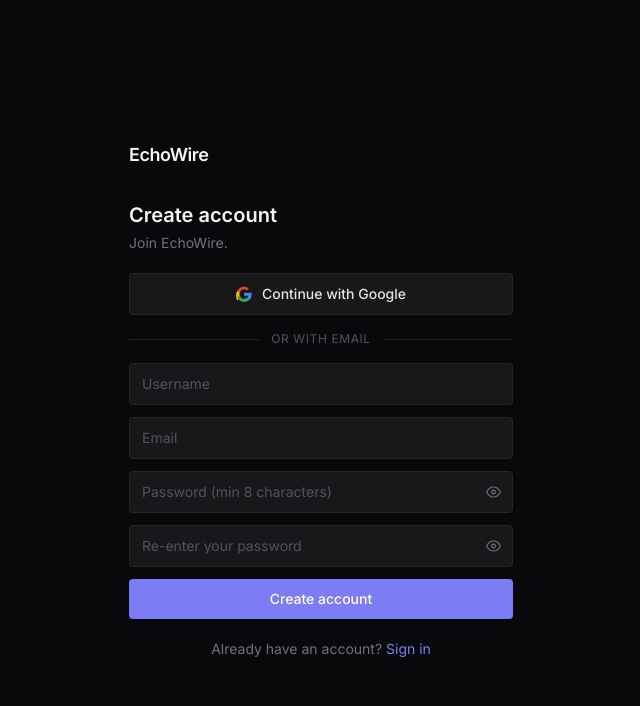
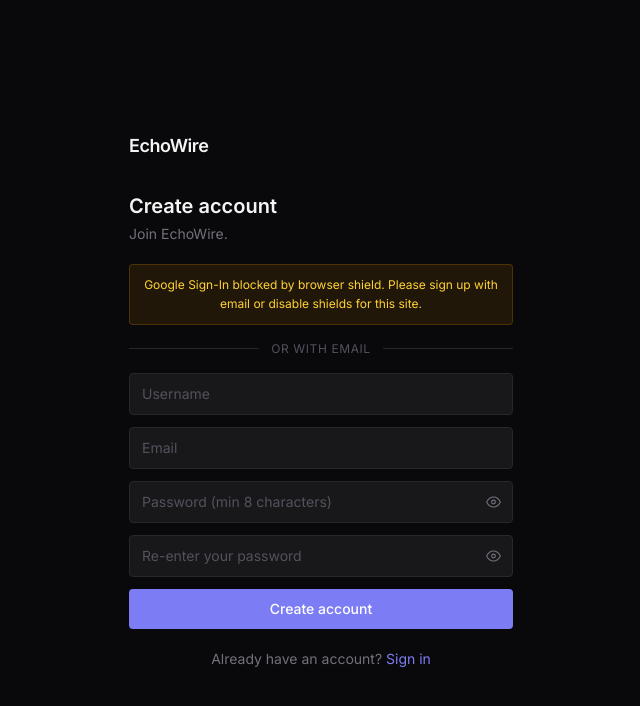
Before and after one commit to soumendradey2007-svg/echowire, a React (Vite) app: page / in a window 1280 px wide. Both pictures are taken after a click on the button "Get started". Shown: the top 706 px of the page, without its empty margins (319-959 px from the left). Built offline with nearby package versions, Linux system fonts and the light colour scheme; no server answers; the HTML template or start-up script is replaced by a standard one.

Commit message:
Fix Google Sign-In iframe rendering to eliminate browser popup blocking and support keep me signed in for Google OAuth

```diff
--- a/src/views/AuthView.tsx
+++ b/src/views/AuthView.tsx
@@ -31,6 +31,14 @@
   const [guestName, setGuestName] = useState('');
   const [isGuestMode, setIsGuestMode] = useState(false);
   const [pendingJoinRoom, setPendingJoinRoom] = useState<string | null>(null);
+
+  const [googleLoaded, setGoogleLoaded] = useState(false);
+  const [googleBlocked, setGoogleBlocked] = useState(false);
+  const rememberMeRef = React.useRef(rememberMe);
+
+  useEffect(() => {
+    rememberMeRef.current = rememberMe;
+  }, [rememberMe]);
 
   useEffect(() => {
     const params = new URLSearchParams(window.location.search);
@@ -95,6 +103,9 @@
   const GOOGLE_CLIENT_ID = '217664802574-sk6blcmddomtucjia25le32mq2r7iod4.apps.googleusercontent.com';
 
   useEffect(() => {
+    setGoogleLoaded(false);
+    let mounted = true;
+
     const renderGoogleButtons = () => {
       if (typeof (window as any).google?.accounts?.id !== 'undefined') {
         const google = (window as any).google;
@@ -108,13 +119,19 @@
               try {
                 const res = await apiFetch('/api/auth/google', {
                   method: 'POST',
-                  body: JSON.stringify({ credential: response.credential }),
+                  body: JSON.stringify({
+                    credential: response.credential,
+                    rememberMe: rememberMeRef.current,
+                  }),
                 });
+                if (res?.token) {
+                  setAuthToken(res.token, rememberMeRef.current);
+                }
                 onAuth(res?.user);
               } catch (err: any) {
                 setError(err.message || 'Google sign-in failed');
               } finally {
-                setLoading(false);
+                if (mounted) setLoading(false);
               }
             },
           });
@@ -122,7 +139,8 @@
           const targets = ['google-btn-signup', 'google-btn-signin'];
           for (const tid of targets) {
             const el = document.getElementById(tid);
-            if (el && el.childElementCount === 0) {
+            if (el && !el.getAttribute('data-rendered')) {
+              el.innerHTML = '';
               google.accounts.id.renderButton(el, {
                 theme: 'filled_black',
                 size: 'large',
@@ -130,15 +148,29 @@
                 text: 'continue_with',
                 shape: 'rectangular',
               });
+              el.setAttribute('data-rendered', 'true');
+              if (mounted) setGoogleLoaded(true);
             }
           }
-        } catch {}
+        } catch (err) {
+          console.error('[Google GIS Error]', err);
+        }
       }
     };
 
     renderGoogleButtons();
-    const t = setInterval(renderGoogleButtons, 1000);
-    return () => clearInterval(t);
+    const interval = setInterval(renderGoogleButtons, 300);
+    const blockTimer = setTimeout(() => {
+      if (mounted && typeof (window as any).google?.accounts?.id === 'undefined') {
+        setGoogleBlocked(true);
+      }
+    }, 4000);
+
+    return () => {
+      mounted = false;
+      clearInterval(interval);
+      clearTimeout(blockTimer);
+    };
   }, [mode, isGuestMode]);
 
   const inputCls =
@@ -165,6 +197,9 @@
       if (res.requiresVerification) {
         setEmailSentTo(email);
       } else {
+        if (res?.token) {
+          setAuthToken(res.token, rememberMe);
+        }
         onAuth(res?.user);
       }
     } catch (err: any) {
@@ -191,38 +226,6 @@
     } finally {
       setLoading(false);
     }
-  };
-
-  const handleGoogleClick = () => {
-    if (typeof (window as any).google === 'undefined') {
-      setError('Google Sign-In is initializing. Please try again in 2 seconds.');
-      return;
-    }
-    const google = (window as any).google;
-    google.accounts.id.initialize({
-      client_id: GOOGLE_CLIENT_ID,
-      callback: async (response: any) => {
-        if (!response.credential) return;
-        setLoading(true);
-        setError(null);
-        try {
-          const res = await apiFetch('/api/auth/google', {
-            method: 'POST',
-            body: JSON.stringify({ credential: response.credential }),
-          });
-          onAuth(res?.user);
-        } catch (err: any) {
-          setError(err.message || 'Google sign-in failed');
-        } finally {
-          setLoading(false);
-        }
-      },
-    });
-    google.accounts.id.prompt((notification: any) => {
-      if (notification.isNotDisplayed() || notification.isSkippedMoment()) {
-        setError('Google popup blocked. Make sure "https://echowire.vercel.app" is added to Authorized JavaScript origins in Google Cloud Console, or sign in with your email and password.');
-      }
-    });
   };
 
   if (verifyStatus === 'success') {
@@ -332,20 +335,25 @@
         {error && <div className="mb-4 p-3 bg-red-500/10 border border-red-500/20 text-red-400 text-xs rounded">{error}</div>}
 
         {/* Google Sign-Up Button */}
-        <div id="google-btn-signup" className="w-full flex justify-center mb-4 min-h-[40px]">
-          <button
-            type="button"
-            onClick={handleGoogleClick}
-            className="w-full flex items-center justify-center gap-2.5 bg-zinc-900 border border-zinc-800 text-zinc-200 text-sm font-medium py-2.5 rounded hover:bg-zinc-800 hover:border-zinc-700 transition-colors cursor-pointer"
+        <div className="w-full mb-4">
+          <div
+            id="google-btn-signup"
+            className="w-full flex justify-center items-center min-h-[44px]"
           >
-            <svg width="16" height="16" viewBox="0 0 24 24">
-              <path fill="#EA4335" d="M12 5c1.6 0 3 .6 4.1 1.7l3.1-3.1C17.3 1.8 14.8 1 12 1 7.5 1 3.7 3.6 1.9 7.3l3.7 2.9C6.5 7.4 9 5 12 5z"/>
-              <path fill="#4285F4" d="M23.5 12.3c0-.8-.1-1.7-.2-2.3H12v4.6h6.5c-.3 1.5-1.1 2.8-2.4 3.7l3.7 2.9c2.2-2 3.7-5 3.7-8.9z"/>
-              <path fill="#FBBC05" d="M5.6 14.8c-.2-.7-.4-1.5-.4-2.3 0-.8.2-1.6.4-2.3L1.9 7.3C.7 9.7 0 12 0 14.5s.7 4.8 1.9 7.2l3.7-2.9z"/>
-              <path fill="#34A853" d="M12 24c3.2 0 6-1.1 8-3l-3.7-2.9c-1.1.7-2.5 1.2-4.3 1.2-3 0-5.5-2.4-6.4-5.2L1.9 17C3.7 20.7 7.5 24 12 24z"/>
-            </svg>
-            Continue with Google
-          </button>
+            {!googleBlocked ? (
+              <div className="w-full flex items-center justify-center gap-2.5 bg-zinc-900 border border-zinc-800 text-zinc-400 text-sm font-medium py-2.5 rounded min-h-[44px]">
+                <svg className="animate-spin h-4 w-4 text-zinc-400" xmlns="http://www.w3.org/2000/svg" fill="none" viewBox="0 0 24 24">
+                  <circle className="opacity-25" cx="12" cy="12" r="10" stroke="currentColor" strokeWidth="4"></circle>
+                  <path className="opacity-75" fill="currentColor" d="M4 12a8 8 0 018-8V0C5.373 0 0 5.373 0 12h4zm2 5.291A7.962 7.962 0 014 12H0c0 3.042 1.135 5.824 3 7.938l3-2.647z"></path>
+                </svg>
+                <span>Loading Google Sign-In...</span>
+              </div>
+            ) : (
+              <div className="w-full p-2.5 bg-amber-500/10 border border-amber-500/20 rounded text-amber-300 text-xs text-center leading-relaxed">
+                Google Sign-In blocked by browser shield. Please sign up with email or disable shields for this site.
+              </div>
+            )}
+          </div>
         </div>
 
         <div className="flex items-center gap-3 mb-4">
@@ -621,20 +629,25 @@
       )}
 
       {/* Google Sign-In Button */}
-      <div id="google-btn-signin" className="w-full flex justify-center mb-4 min-h-[40px]">
-        <button
-          type="button"
-          onClick={handleGoogleClick}
-          className="w-full flex items-center justify-center gap-2.5 bg-zinc-900 border border-zinc-800 text-zinc-200 text-sm font-medium py-2.5 rounded hover:bg-zinc-800 hover:border-zinc-700 transition-colors cursor-pointer"
+      <div className="w-full mb-4">
+        <div
+          id="google-btn-signin"
+          className="w-full flex justify-center items-center min-h-[44px]"
         >
-          <svg width="16" height="16" viewBox="0 0 24 24">
-            <path fill="#EA4335" d="M12 5c1.6 0 3 .6 4.1 1.7l3.1-3.1C17.3 1.8 14.8 1 12 1 7.5 1 3.7 3.6 1.9 7.3l3.7 2.9C6.5 7.4 9 5 12 5z"/>
-            <path fill="#4285F4" d="M23.5 12.3c0-.8-.1-1.7-.2-2.3H12v4.6h6.5c-.3 1.5-1.1 2.8-2.4 3.7l3.7 2.9c2.2-2 3.7-5 3.7-8.9z"/>
-            <path fill="#FBBC05" d="M5.6 14.8c-.2-.7-.4-1.5-.4-2.3 0-.8.2-1.6.4-2.3L1.9 7.3C.7 9.7 0 12 0 14.5s.7 4.8 1.9 7.2l3.7-2.9z"/>
-            <path fill="#34A853" d="M12 24c3.2 0 6-1.1 8-3l-3.7-2.9c-1.1.7-2.5 1.2-4.3 1.2-3 0-5.5-2.4-6.4-5.2L1.9 17C3.7 20.7 7.5 24 12 24z"/>
-          </svg>
-          Continue with Google
-        </button>
+          {!googleBlocked ? (
+            <div className="w-full flex items-center justify-center gap-2.5 bg-zinc-900 border border-zinc-800 text-zinc-400 text-sm font-medium py-2.5 rounded min-h-[44px]">
+              <svg className="animate-spin h-4 w-4 text-zinc-400" xmlns="http://www.w3.org/2000/svg" fill="none" viewBox="0 0 24 24">
+                <circle className="opacity-25" cx="12" cy="12" r="10" stroke="currentColor" strokeWidth="4"></circle>
+                <path className="opacity-75" fill="currentColor" d="M4 12a8 8 0 018-8V0C5.373 0 0 5.373 0 12h4zm2 5.291A7.962 7.962 0 014 12H0c0 3.042 1.135 5.824 3 7.938l3-2.647z"></path>
+              </svg>
+              <span>Loading Google Sign-In...</span>
+            </div>
+          ) : (
+            <div className="w-full p-2.5 bg-amber-500/10 border border-amber-500/20 rounded text-amber-300 text-xs text-center leading-relaxed">
+              Google Sign-In blocked by browser shield. Please sign in with email or disable shields for this site.
+            </div>
+          )}
+        </div>
       </div>
 
       <div className="flex items-center gap-3 mb-4">
```
Also changed, not shown: 1 other file (tests, documents, lock files or other folders).
